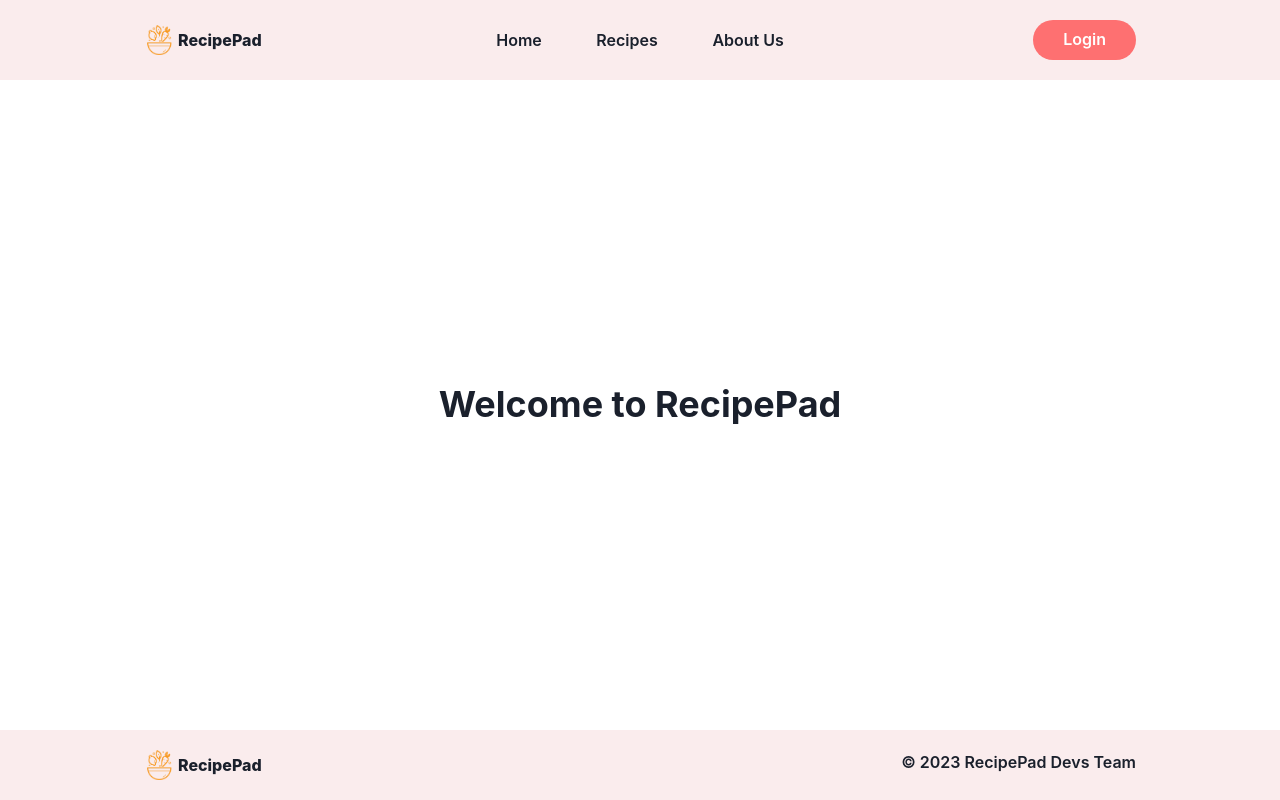
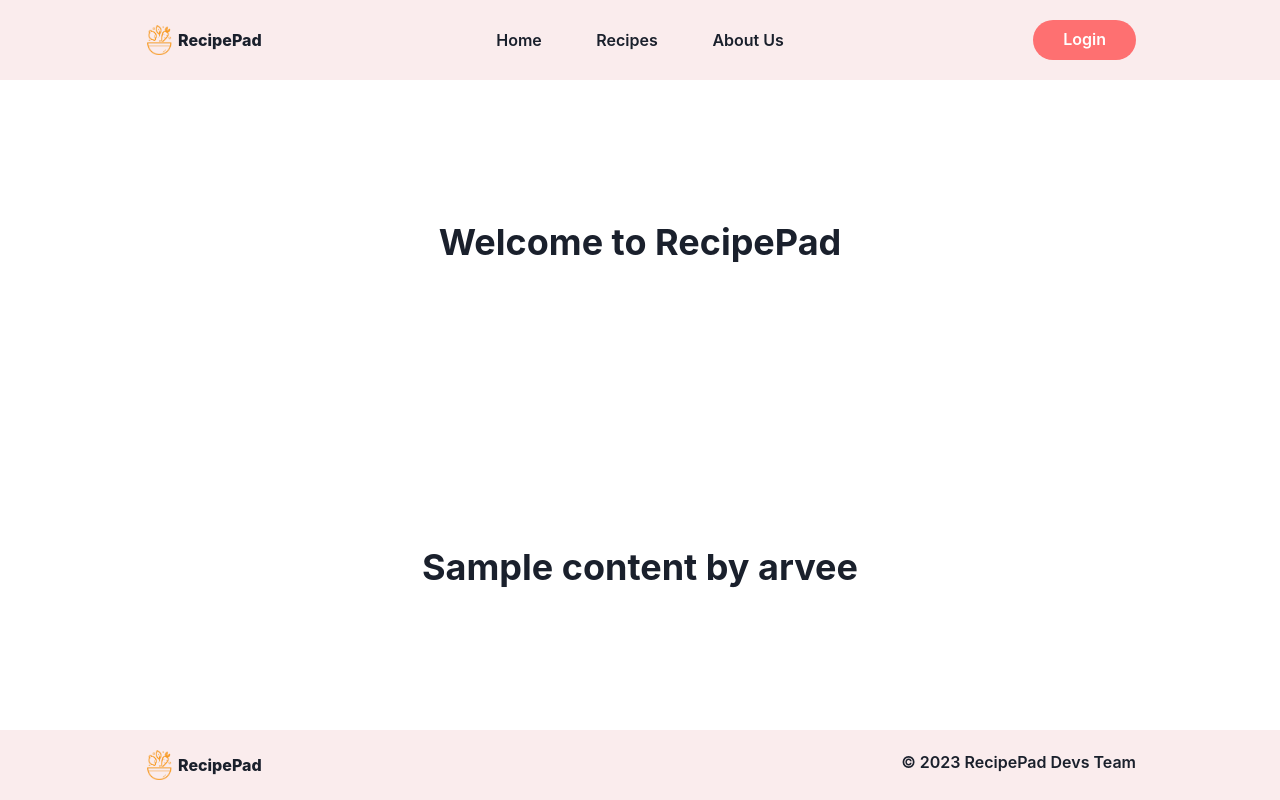
Before and after one commit to monalizadsg/recipe-pad, a React (Vite) app: page / in a window 1280 px wide. Built offline with nearby package versions, Linux system fonts and the light colour scheme.

Commit message:
updated app.jsx for testing

```diff
--- a/src/App.jsx
+++ b/src/App.jsx
@@ -5,11 +5,15 @@ import "./App.css";
 
 function App() {
   return (
-    <Flex flexDir='column' justifyContent='space-between' h='100vh'>
+    <Flex flexDir="column" justifyContent="space-between" h="100vh">
       <Header />
       {/* sample content Here */}
-      <Flex flex={2} justifyContent='center' alignItems='center'>
+      <Flex flex={2} justifyContent="center" alignItems="center">
         <Heading>Welcome to RecipePad</Heading>
+      </Flex>
+
+      <Flex flex={2} justifyContent="center" alignItems="center">
+        <Heading>Sample content by arvee</Heading>
       </Flex>
       {/* sample content above */}
       <Footer />
```
